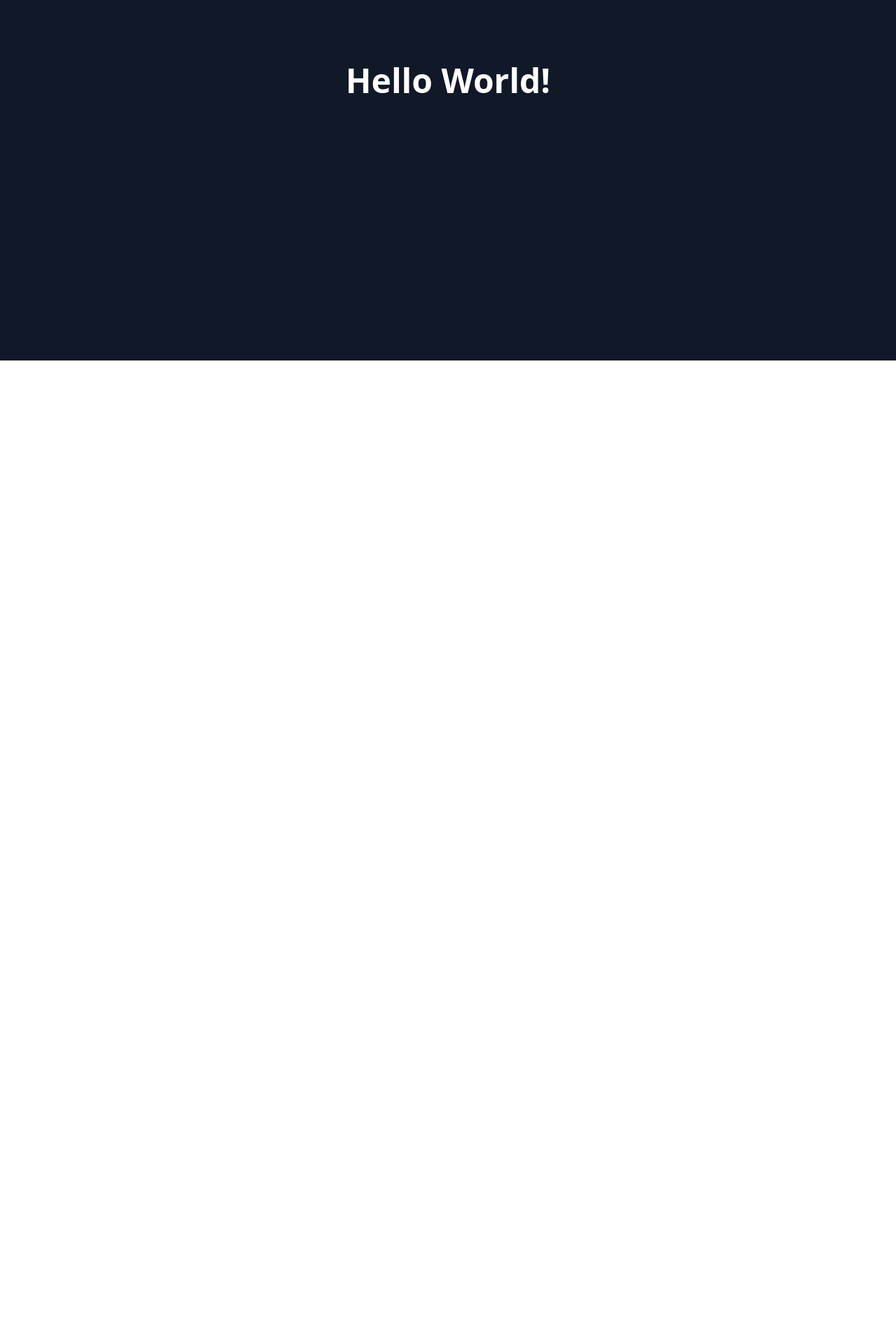
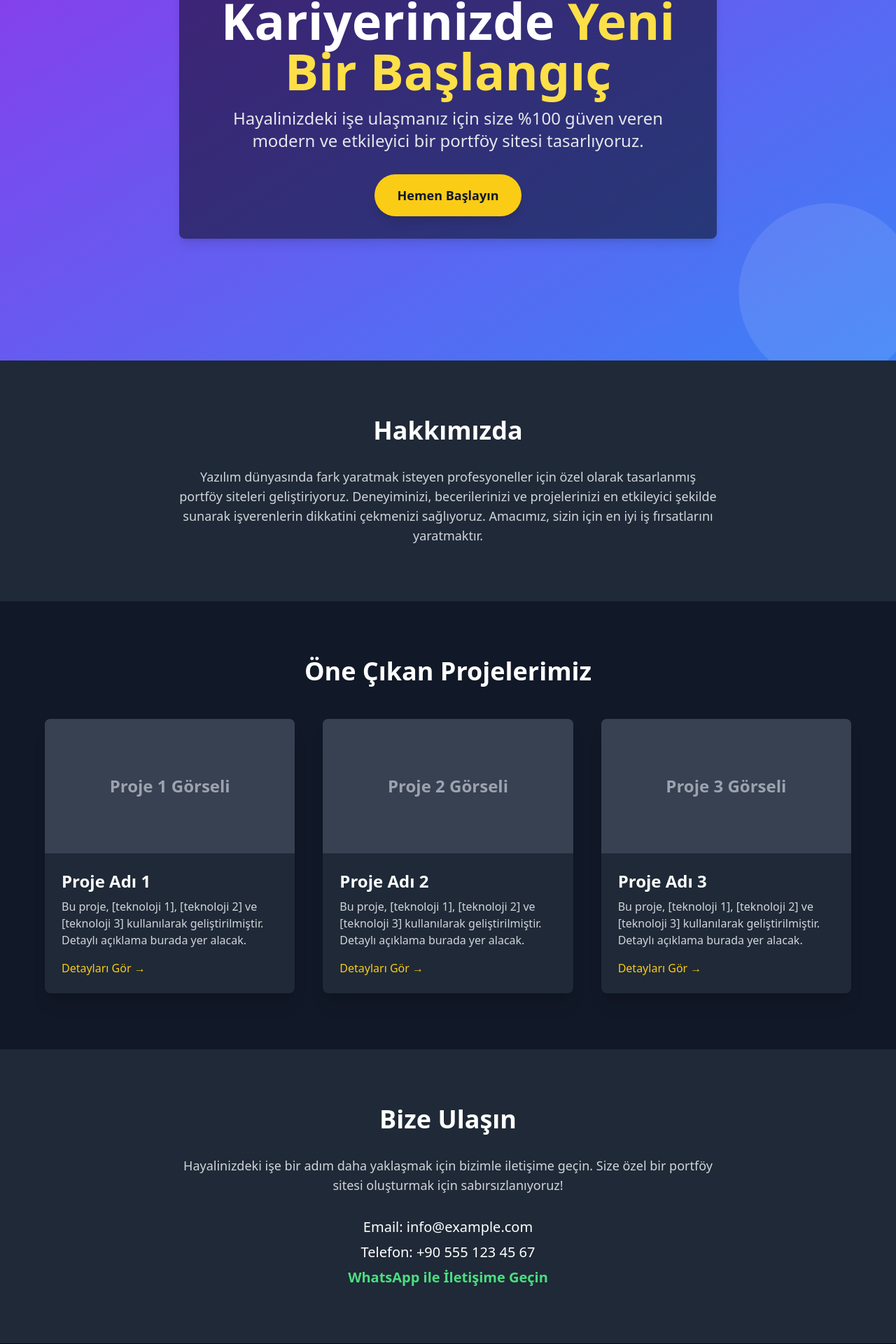
Before and after one commit to DevKursat/job, a Next.js app: page / in a window 1280 px wide. Shown: the part 285-2205 px from the top of the page at 70% size. Before the commit the page ends 800 px from the top, so only its background shows below. Built offline with nearby package versions, Linux system fonts and the light colour scheme.

Commit message:
feat: Implement modern animated portfolio site with Framer Motion and WhatsApp contact

```diff
--- a/app/page.tsx
+++ b/app/page.tsx
@@ -1,7 +1,148 @@
+'use client';
+
+import { motion } from 'framer-motion';
+
+const sectionVariants = {
+  hidden: { opacity: 0, y: 50 },
+  visible: { opacity: 1, y: 0, transition: { duration: 0.8, ease: 'easeOut' } },
+};
+
+const itemVariants = {
+  hidden: { opacity: 0, y: 20 },
+  visible: { opacity: 1, y: 0, transition: { duration: 0.5, ease: 'easeOut' } },
+};
+
 export default function Home() {
   return (
-    <div className="min-h-screen flex items-center justify-center bg-gray-900 text-white">
-      <h1 className="text-5xl font-bold">Hello World!</h1>
+    <div className="min-h-screen bg-gray-900 text-white font-sans">
+      {/* Hero Section */}
+      <motion.section
+        className="relative h-screen flex items-center justify-center text-center bg-gradient-to-br from-purple-600 to-blue-500"
+        initial="hidden"
+        animate="visible"
+        variants={sectionVariants}
+      >
+        <div className="z-10 p-8 bg-black bg-opacity-50 rounded-lg shadow-lg max-w-3xl mx-auto">
+          <motion.h1
+            className="text-5xl md:text-7xl font-extrabold mb-4 leading-tight"
+            variants={itemVariants}
+          >
+            Yazılım Kariyerinizde <span className="text-yellow-300">Yeni Bir Başlangıç</span>
+          </motion.h1>
+          <motion.p
+            className="text-xl md:text-2xl mb-8 text-gray-200"
+            variants={itemVariants}
+          >
+            Hayalinizdeki işe ulaşmanız için size %100 güven veren modern ve etkileyici bir portföy sitesi tasarlıyoruz.
+          </motion.p>
+          <motion.button
+            className="bg-yellow-400 text-gray-900 px-8 py-4 rounded-full text-lg font-bold hover:bg-yellow-300 transition-colors duration-300 shadow-lg"
+            variants={itemVariants}
+            whileHover={{ scale: 1.05 }}
+            whileTap={{ scale: 0.95 }}
+          >
+            Hemen Başlayın
+          </motion.button>
+        </div>
+        <div className="absolute inset-0 overflow-hidden">
+          {/* Simple animated background elements */}
+          <motion.div
+            className="absolute w-48 h-48 bg-white bg-opacity-10 rounded-full -top-10 -left-10"
+            animate={{ x: 100, y: 100, rotate: 360 }}
+            transition={{ repeat: Infinity, duration: 10, ease: "linear" }}
+          />
+          <motion.div
+            className="absolute w-64 h-64 bg-white bg-opacity-10 rounded-full -bottom-20 -right-20"
+            animate={{ x: -100, y: -100, rotate: -360 }}
+            transition={{ repeat: Infinity, duration: 12, ease: "linear" }}
+          />
+        </div>
+      </motion.section>
+
+      {/* About Section */}
+      <motion.section
+        className="py-20 px-8 bg-gray-800 text-center"
+        initial="hidden"
+        whileInView="visible"
+        viewport={{ once: true, amount: 0.3 }}
+        variants={sectionVariants}
+      >
+        <motion.h2 className="text-4xl font-bold mb-8" variants={itemVariants}>
+          Hakkımızda
+        </motion.h2>
+        <motion.p className="text-lg max-w-3xl mx-auto text-gray-300" variants={itemVariants}>
+          Yazılım dünyasında fark yaratmak isteyen profesyoneller için özel olarak tasarlanmış portföy siteleri geliştiriyoruz. Deneyiminizi, becerilerinizi ve projelerinizi en etkileyici şekilde sunarak işverenlerin dikkatini çekmenizi sağlıyoruz. Amacımız, sizin için en iyi iş fırsatlarını yaratmaktır.
+        </motion.p>
+      </motion.section>
+
+      {/* Portfolio Section */}
+      <motion.section
+        className="py-20 px-8 bg-gray-900"
+        initial="hidden"
+        whileInView="visible"
+        viewport={{ once: true, amount: 0.3 }}
+        variants={sectionVariants}
+      >
+        <motion.h2 className="text-4xl font-bold text-center mb-12" variants={itemVariants}>
+          Öne Çıkan Projelerimiz
+        </motion.h2>
+        <div className="grid grid-cols-1 md:grid-cols-2 lg:grid-cols-3 gap-10 max-w-6xl mx-auto">
+          {[1, 2, 3].map((i) => (
+            <motion.div
+              key={i}
+              className="bg-gray-800 rounded-lg shadow-xl overflow-hidden"
+              variants={itemVariants}
+              whileHover={{ scale: 1.03 }}
+            >
+              <div className="h-48 bg-gray-700 flex items-center justify-center text-gray-400 text-2xl font-bold">
+                Proje {i} Görseli
+              </div>
+              <div className="p-6">
+                <h3 className="text-2xl font-bold mb-2">Proje Adı {i}</h3>
+                <p className="text-gray-300 mb-4">
+                  Bu proje, [teknoloji 1], [teknoloji 2] ve [teknoloji 3] kullanılarak geliştirilmiştir. Detaylı açıklama burada yer alacak.
+                </p>
+                <a href="#" className="text-yellow-400 hover:underline">
+                  Detayları Gör &rarr;
+                </a>
+              </div>
+            </motion.div>
+          ))}
+        </div>
+      </motion.section>
+
+      {/* Contact Section */}
+      <motion.section
+        className="py-20 px-8 bg-gray-800 text-center"
+        initial="hidden"
+        whileInView="visible"
+        viewport={{ once: true, amount: 0.3 }}
+        variants={sectionVariants}
+      >
+        <motion.h2 className="text-4xl font-bold mb-8" variants={itemVariants}>
+          Bize Ulaşın
+        </motion.h2>
+        <motion.p className="text-lg max-w-3xl mx-auto text-gray-300 mb-8" variants={itemVariants}>
+          Hayalinizdeki işe bir adım daha yaklaşmak için bizimle iletişime geçin. Size özel bir portföy sitesi oluşturmak için sabırsızlanıyoruz!
+        </motion.p>
+        <motion.div variants={itemVariants}>
+          <p className="text-xl mb-2">Email: info@example.com</p>
+          <p className="text-xl mb-2">Telefon: +90 555 123 45 67</p>
+          <a
+            href="https://wa.me/905551234567?text=Merhaba,%20portföy%20siteniz%20hakkında%20bilgi%20almak%20istiyorum."
+            target="_blank"
+            rel="noopener noreferrer"
+            className="text-green-400 hover:underline text-xl font-bold"
+          >
+            WhatsApp ile İletişime Geçin
+          </a>
+        </motion.div>
+      </motion.section>
+
+      {/* Footer */}
+      <footer className="py-8 bg-gray-950 text-center text-gray-500 text-sm">
+        <p>&copy; {new Date().getFullYear()} Yazılım Kariyeri. Tüm Hakları Saklıdır.</p>
+      </footer>
     </div>
   );
 }
--- a/package.json
+++ b/package.json
@@ -9,6 +9,7 @@
     "lint": "next lint"
   },
   "dependencies": {
+    "framer-motion": "^12.23.11",
     "next": "14.x.x",
     "react": "18.x.x",
     "react-dom": "18.x.x"
```
